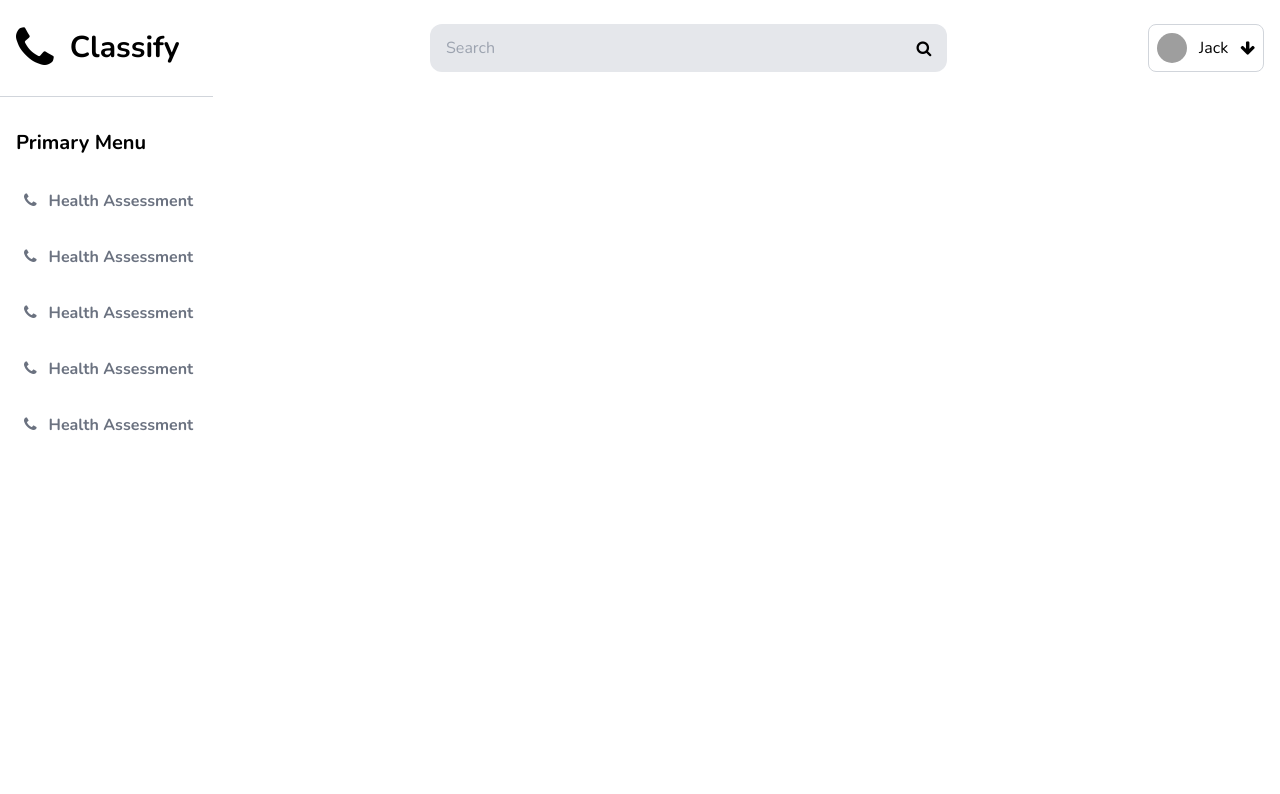
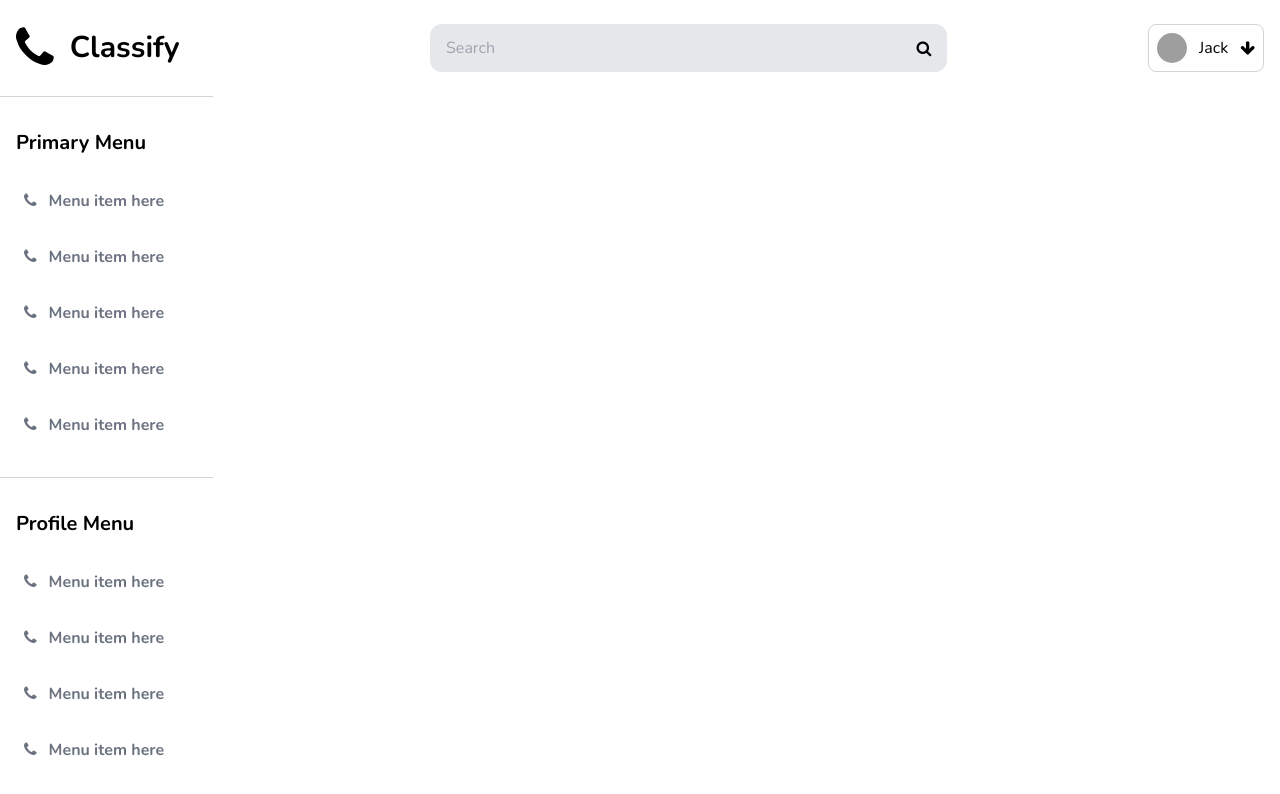
Before and after one commit to ibraheemosule/skoolizy, a React (Vite) app: page / in a window 1280 px wide. Shown: the top 794 px of the page. Built offline with nearby package versions, Linux system fonts and the light colour scheme; grey boxes are pictures that could not be loaded.

Commit message:
revamped the side nav and extracted it to its own component

```diff
--- a/src/components/dashboard/Dashboard.tsx
+++ b/src/components/dashboard/Dashboard.tsx
@@ -1,33 +1,10 @@
 import { memo } from 'react';
+import SideNav from 'components/side-nav/SideNav';
 import SearchBar from 'components/reusables/search-bar/SearchBar';
 
 const Dashboard = () => (
   <main className="relative flex overflow-hidden">
-    <section className="modal z-10 h-screen w-full absolute top-0 left-0 md:relative md:w-1/3  xlg:w-1/4 xl:w-1/6 shrink-0">
-      <div className="h-screen flex flex-col w-3/4 xs:w-3/5 sm:w-2/5 md:w-full pt-6 bg-white">
-        <div className="shrink-0 flex items-center gap-4 _full">
-          <i className="fa fa-phone fa-3x" />
-          <span className="text-3xl font-bold">Classify</span>
-        </div>
-        <div className="grow overflow-y-auto">
-          <nav className="border-t border-gray-300 mt-6 pt-4 font-bold">
-            <h2 className="_full  text-xl py-4">Primary Menu</h2>
-            <ul className=" text-gray-800">
-              {new Array(5).fill('l').map(() => (
-                <li
-                  key={Math.random()}
-                  className="group pl-6 py-4 text-gray-500 hover:text-black hover:bg-gray-100 cursor-pointer relative"
-                >
-                  <i className="fa fa-phone group-hover:text-dark.brown" />
-                  <span className="ml-3">Health Assessment</span>
-                  <i className="absolute hidden bg-dark.brown w-[10px] top-0 right-0 h-full rounded-tl-xl rounded-bl-xl group-hover:block" />
-                </li>
-              ))}
-            </ul>
-          </nav>
-        </div>
-      </div>
-    </section>
+    <SideNav />
     <section className="h-screen w-full overflow-y-auto grow pt-6">
       <header className="_full">
         <div className="flex items-center justify-between">
--- /dev/null
+++ b/src/components/reusables/menu/Menu.tsx
@@ -0,0 +1,27 @@
+import { ReactNode, memo } from 'react';
+
+const Menu = ({ children }: { children: ReactNode }) => (
+  <nav className="border-t border-gray-300 mt-6 pt-4 font-bold">{children}</nav>
+);
+
+const Title = ({ children }: { children: string }) => (
+  <h2 className="_full  text-xl py-4">{children}</h2>
+);
+
+const Wrapper = ({ children }: { children: ReactNode }) => (
+  <ul className=" text-gray-800">{children}</ul>
+);
+
+const Item = ({ children }: { children: string }) => (
+  <li className="group pl-6 py-4 text-gray-500 hover:text-black hover:bg-gray-100 cursor-pointer relative">
+    <i className="fa fa-phone group-hover:text-dark.brown" />
+    <span className="ml-3">{children}</span>
+    <i className="absolute hidden bg-dark.brown w-[10px] top-0 right-0 h-full rounded-tl-xl rounded-bl-xl group-hover:block" />
+  </li>
+);
+
+Menu.Title = memo(Title);
+Menu.Item = memo(Item);
+Menu.Wrapper = memo(Wrapper);
+
+export default Menu;
--- /dev/null
+++ b/src/components/side-nav/SideNav.tsx
@@ -0,0 +1,20 @@
+import { memo } from 'react';
+import PrimaryMenu from './primary-menu/PrimaryMenu';
+import ProfileMenu from './profile-menu/ProfileMenu';
+
+const SideNav = () => (
+  <section className="modal z-10 h-screen w-full absolute top-0 left-0 md:relative md:w-1/3  xlg:w-1/4 xl:w-1/6 shrink-0">
+    <div className="h-screen flex flex-col w-3/4 xs:w-3/5 sm:w-2/5 md:w-full pt-6 bg-white">
+      <div className="shrink-0 flex items-center gap-4 _full">
+        <i className="fa fa-phone fa-3x" />
+        <span className="text-3xl font-bold">Classify</span>
+      </div>
+      <div className="grow overflow-y-auto pb-8">
+        <PrimaryMenu />
+        <ProfileMenu />
+      </div>
+    </div>
+  </section>
+);
+
+export default memo(SideNav);
--- /dev/null
+++ b/src/components/side-nav/primary-menu/PrimaryMenu.tsx
@@ -0,0 +1,17 @@
+import { memo } from 'react';
+import Menu from 'components/reusables/menu/Menu';
+
+const PrimaryMenu = () => (
+  <Menu>
+    <Menu.Title>Primary Menu</Menu.Title>
+    <Menu.Wrapper>
+      <Menu.Item>Menu item here</Menu.Item>
+      <Menu.Item>Menu item here</Menu.Item>
+      <Menu.Item>Menu item here</Menu.Item>
+      <Menu.Item>Menu item here</Menu.Item>
+      <Menu.Item>Menu item here</Menu.Item>
+    </Menu.Wrapper>
+  </Menu>
+);
+
+export default memo(PrimaryMenu);
--- /dev/null
+++ b/src/components/side-nav/profile-menu/ProfileMenu.tsx
@@ -0,0 +1,17 @@
+import { memo } from 'react';
+import Menu from 'components/reusables/menu/Menu';
+
+const ProfileMenu = () => (
+  <Menu>
+    <Menu.Title>Profile Menu</Menu.Title>
+    <Menu.Wrapper>
+      <Menu.Item>Menu item here</Menu.Item>
+      <Menu.Item>Menu item here</Menu.Item>
+      <Menu.Item>Menu item here</Menu.Item>
+      <Menu.Item>Menu item here</Menu.Item>
+      <Menu.Item>Menu item here</Menu.Item>
+    </Menu.Wrapper>
+  </Menu>
+);
+
+export default memo(ProfileMenu);
```
Also changed, not shown: .eslintrc.cjs.
